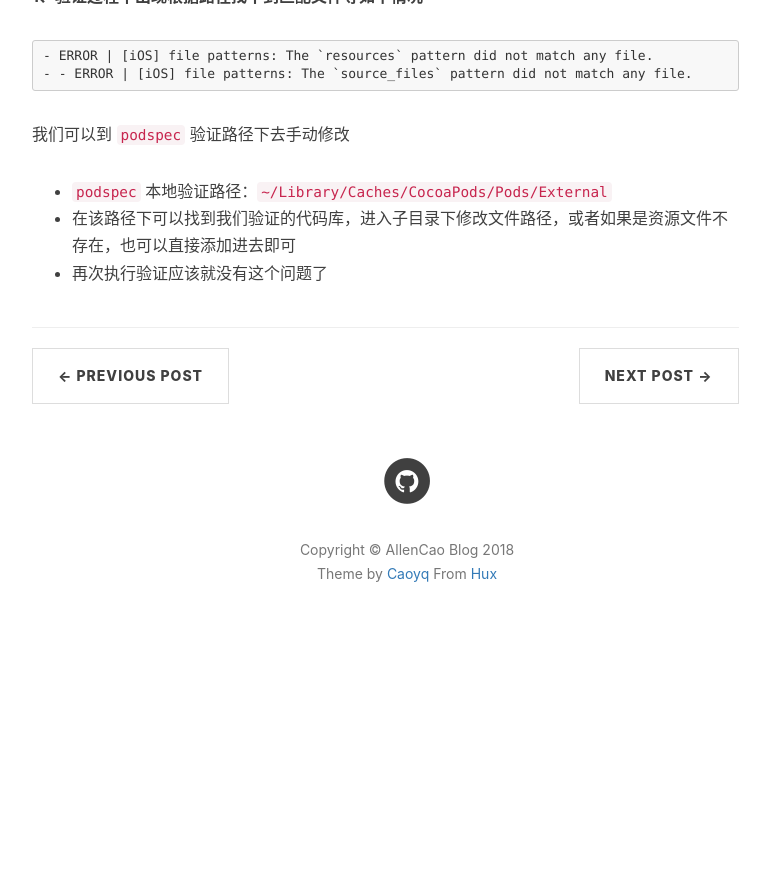
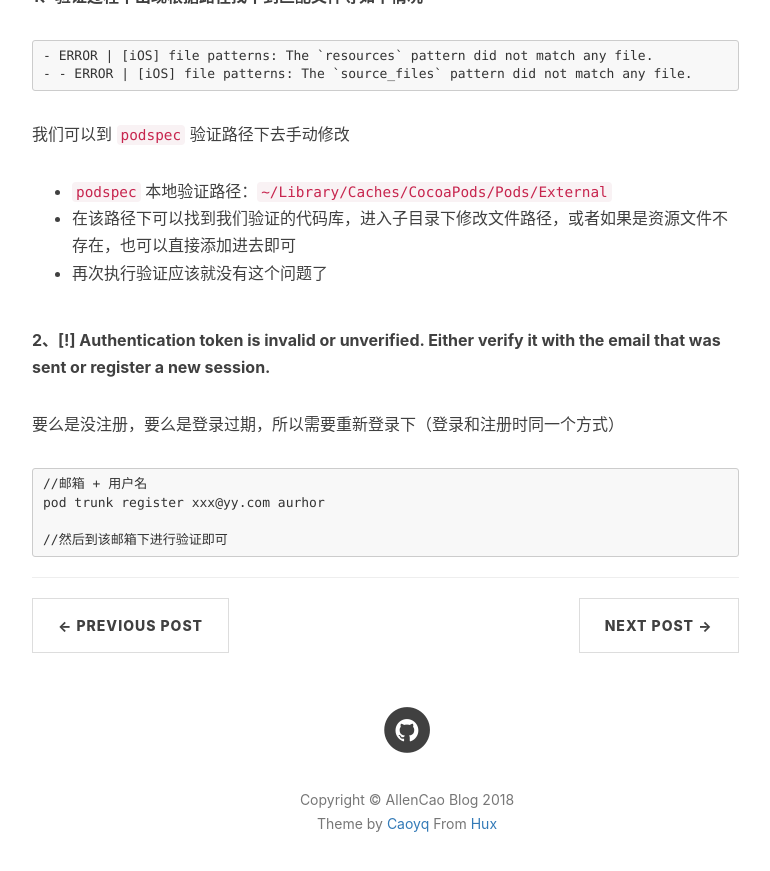
Before and after one commit to honeycao/honeycao.github.io, a Jekyll site: the page built from _posts/2017-04-25-cocoapods and podspec.md, in a window 1280 px wide and 900 px high, scrolled down 5106 px. Shown: the top 871 px of the window, without its empty margins (233-1003 px from the left). Built offline with Jekyll 4.4.1, drawn with Linux system fonts in a browser that asks for light colours; nearby versions of some CDN libraries; comment, search, counter and statistics services are not loaded; before the commit the page ends 5757 px from its top, so only the background shows below that.

Commit message:
更新 错误问题

````diff
--- a/_posts/2017-04-25-cocoapods and podspec.md
+++ b/_posts/2017-04-25-cocoapods and podspec.md
@@ -196,6 +196,7 @@ $ pod trunk push CocoaPodDemo.podspec --allow-warnings
 ### <a id="错误集中处理"></a>错误集中处理
 
 **1、验证过程中出现根据路径找不到匹配文件等如下情况**
+
 ```
 - ERROR | [iOS] file patterns: The `resources` pattern did not match any file.
 - - ERROR | [iOS] file patterns: The `source_files` pattern did not match any file.
@@ -206,3 +207,13 @@ $ pod trunk push CocoaPodDemo.podspec --allow-warnings
 * `podspec` 本地验证路径：`~/Library/Caches/CocoaPods/Pods/External`
 * 在该路径下可以找到我们验证的代码库，进入子目录下修改文件路径，或者如果是资源文件不存在，也可以直接添加进去即可
 * 再次执行验证应该就没有这个问题了
+
+**2、[!] Authentication token is invalid or unverified. Either verify it with the email that was sent or register a new session.**
+
+要么是没注册，要么是登录过期，所以需要重新登录下（登录和注册时同一个方式）
+```
+//邮箱 + 用户名
+pod trunk register xxx@yy.com aurhor
+
+//然后到该邮箱下进行验证即可
+```
````
